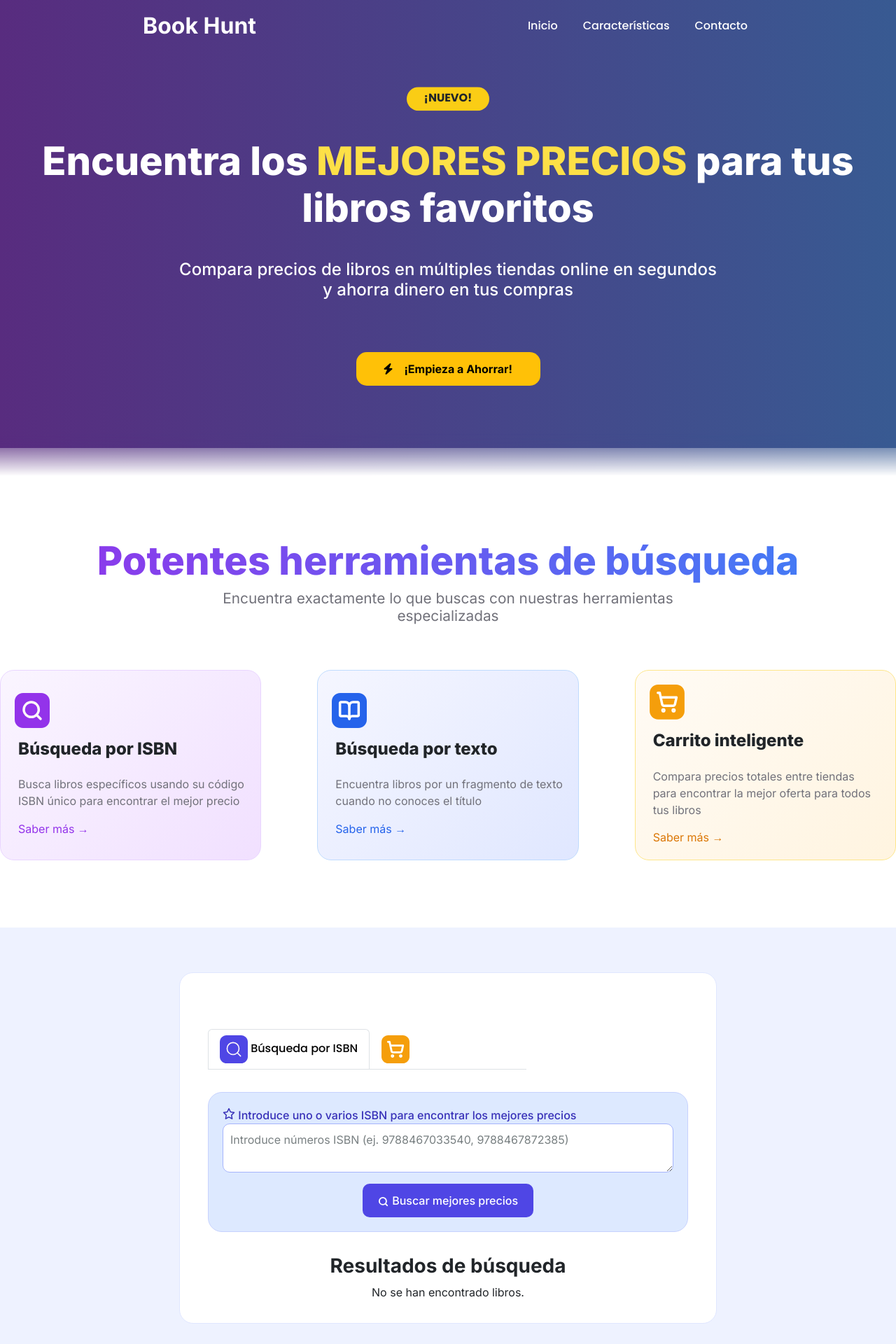
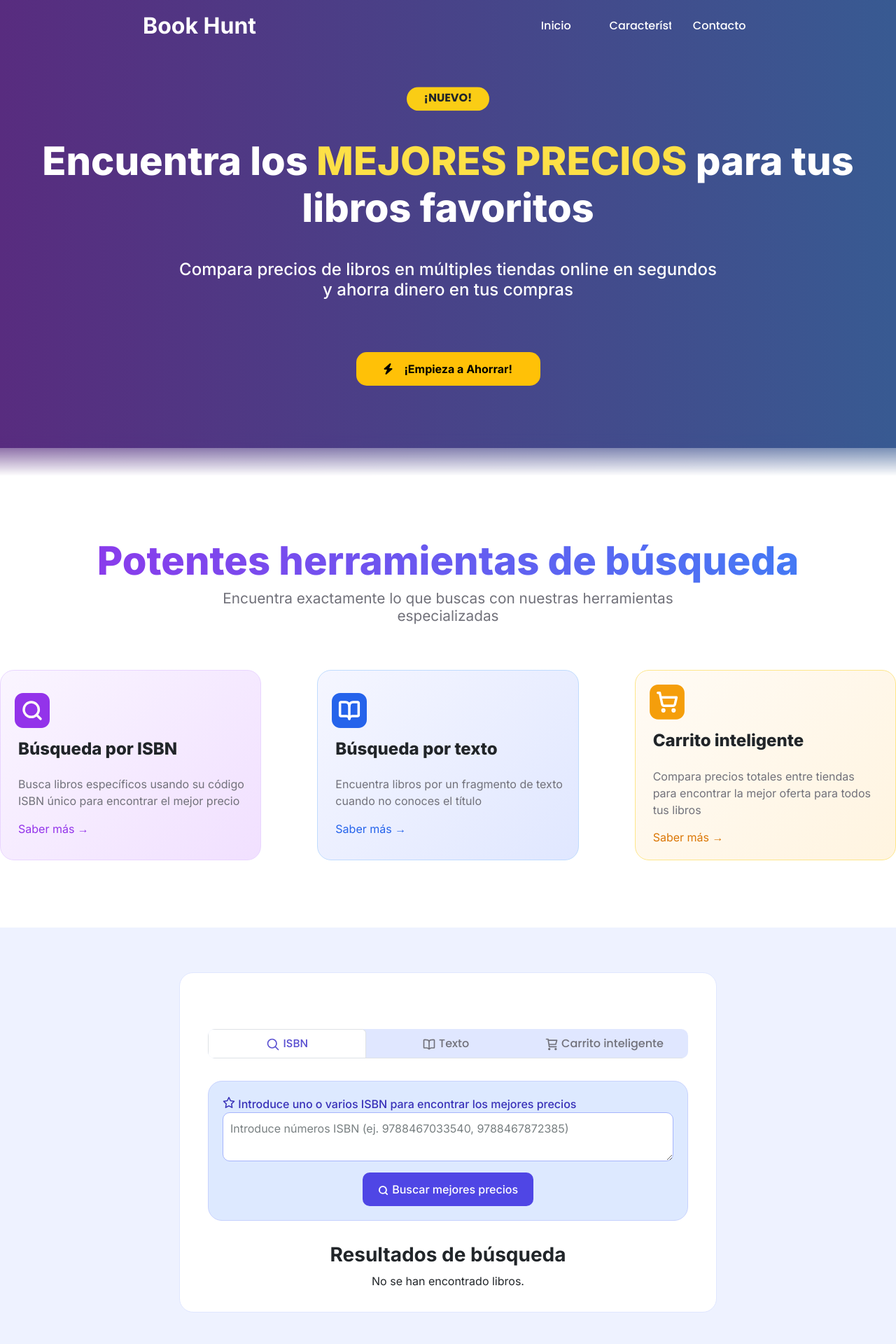
Before and after one commit to UFV-INGINF/BookHunt, a Flask app: page / in a window 1280 px wide. Shown: the top 1920 px of the page at 70% size. Run offline with Flask 3, Linux system fonts and the light colour scheme; some libraries are stand-ins or nearby versions.

Commit message:
FrontEnd. Tabs estilizados correctamente

```diff
--- a/app/static/css/styles.css
+++ b/app/static/css/styles.css
@@ -270,6 +270,42 @@ p {
     font-weight: 700;
     overflow: hidden;
 }
+
+.tab-container {
+    display: flex;
+    flex-direction: row;
+    justify-content: center;
+    align-items: center;
+
+    background-color: #e0e7ff;
+    width: 100%;
+
+    border-radius: 10px;
+}
+
+.tab-container ul {
+    width: 100%;
+    text-align: center;
+}
+
+.nav-item {
+    overflow: hidden;
+    width: 33%;
+}
+
+.nav-item button {
+    color: #71717a;
+    width: 100%;
+}
+
+.nav-item button.nav-link.active {
+    color: #5b51d1;
+}
+
+.nav-item button.nav-link.active svg path {
+    stroke: #5b51d1;
+}
+
 
 .contenedor-texto-buscador {
     display: flex;
--- a/app/templates/index.html
+++ b/app/templates/index.html
@@ -138,30 +138,34 @@
     <section class="buscador-libros" id="buscador">
       <div class="contenedor-texto-buscador">
         <!-- TABS -->
+        <div class="tab-container">
         <ul class="nav nav-tabs" id="tabs-buscador" role="tablist">
           <li class="nav-item" role="presentation">
             <button class="nav-link active" id="busqueda-tab" data-bs-toggle="tab" data-bs-target="#busqueda" type="button" role="tab" aria-controls="busqueda" aria-selected="true">
-              <svg width="40" height="40" viewBox="0 0 50 50" fill="none" xmlns="http://www.w3.org/2000/svg">
-                <path d="M0 12C0 5.37258 5.37258 0 12 0H38C44.6274 0 50 5.37258 50 12V38C50 44.6274 44.6274 50 38 50H12C5.37258 50 0 44.6274 0 38V12Z" fill="#4f46e5" />
-                <path d="M23.6667 34.3333C29.5577 34.3333 34.3333 29.5577 34.3333 23.6667C34.3333 17.7756 29.5577 13 23.6667 13C17.7756 13 13 17.7756 13 23.6667C13 29.5577 17.7756 34.3333 23.6667 34.3333Z" stroke="#FFF9F9" stroke-width="2" stroke-linecap="round" stroke-linejoin="round" />
-                <path d="M37 37L31.2667 31.2667" stroke="#FFF9F9" stroke-width="2" stroke-linecap="round" stroke-linejoin="round" />
-              </svg>
-              Búsqueda por ISBN
+              <svg xmlns="http://www.w3.org/2000/svg" width="20px" height="20px" viewBox="0 0 24 24" fill="none">
+                <path d="M15.7955 15.8111L21 21M18 10.5C18 14.6421 14.6421 18 10.5 18C6.35786 18 3 14.6421 3 10.5C3 6.35786 6.35786 3 10.5 3C14.6421 3 18 6.35786 18 10.5Z" stroke="#71717a" stroke-width="2" stroke-linecap="round" stroke-linejoin="round"/>
+                </svg>
+                ISBN
+            </button>
+          </li>
+          <li class="nav-item" role="presentation">
+            <button class="nav-link" id="texto-tab" data-bs-toggle="tab" data-bs-target="#texto" type="button" role="tab" aria-controls="busqueda por texto" aria-selected="false">
+              <svg xmlns="http://www.w3.org/2000/svg" width="20px" height="20px" viewBox="0 0 24 24" fill="none">
+                <path d="M12 10.4V20M12 10.4C12 8.15979 12 7.03969 11.564 6.18404C11.1805 5.43139 10.5686 4.81947 9.81596 4.43597C8.96031 4 7.84021 4 5.6 4H4.6C4.03995 4 3.75992 4 3.54601 4.10899C3.35785 4.20487 3.20487 4.35785 3.10899 4.54601C3 4.75992 3 5.03995 3 5.6V16.4C3 16.9601 3 17.2401 3.10899 17.454C3.20487 17.6422 3.35785 17.7951 3.54601 17.891C3.75992 18 4.03995 18 4.6 18H7.54668C8.08687 18 8.35696 18 8.61814 18.0466C8.84995 18.0879 9.0761 18.1563 9.29191 18.2506C9.53504 18.3567 9.75977 18.5065 10.2092 18.8062L12 20M12 10.4C12 8.15979 12 7.03969 12.436 6.18404C12.8195 5.43139 13.4314 4.81947 14.184 4.43597C15.0397 4 16.1598 4 18.4 4H19.4C19.9601 4 20.2401 4 20.454 4.10899C20.6422 4.20487 20.7951 4.35785 20.891 4.54601C21 4.75992 21 5.03995 21 5.6V16.4C21 16.9601 21 17.2401 20.891 17.454C20.7951 17.6422 20.6422 17.7951 20.454 17.891C20.2401 18 19.9601 18 19.4 18H16.4533C15.9131 18 15.643 18 15.3819 18.0466C15.15 18.0879 14.9239 18.1563 14.7081 18.2506C14.465 18.3567 14.2402 18.5065 13.7908 18.8062L12 20" stroke="#71717a" stroke-width="2" stroke-linecap="round" stroke-linejoin="round"/>
+                </svg>
+              Texto
             </button>
           </li>
           <li class="nav-item" role="presentation">
             <button class="nav-link" id="carrito-tab" data-bs-toggle="tab" data-bs-target="#carrito" type="button" role="tab" aria-controls="carrito" aria-selected="false">
-              <svg width="40" height="40" viewBox="0 0 50 50" fill="none" xmlns="http://www.w3.org/2000/svg">
-                <path d="M0 12C0 5.37258 5.37258 0 12 0H38C44.6274 0 50 5.37258 50 12V38C50 44.6274 44.6274 50 38 50H12C5.37258 50 0 44.6274 0 38V12Z" fill="#F59E0B"></path>
-                <path d="M19.6666 38.3334C20.403 38.3334 21 37.7364 21 37C21 36.2636 20.403 35.6667 19.6666 35.6667C18.9303 35.6667 18.3333 36.2636 18.3333 37C18.3333 37.7364 18.9303 38.3334 19.6666 38.3334Z" stroke="white" stroke-width="3.5" stroke-linecap="round" stroke-linejoin="round"></path>
-                <path d="M34.3333 38.3334C35.0697 38.3334 35.6667 37.7364 35.6667 37C35.6667 36.2636 35.0697 35.6667 34.3333 35.6667C33.597 35.6667 33 36.2636 33 37C33 37.7364 33.597 38.3334 34.3333 38.3334Z" stroke="white" stroke-width="3.5" stroke-linecap="round" stroke-linejoin="round"></path>
-                <path d="M11.7333 11.7333H14.4L17.9467 28.2933C18.0768 28.8998 18.4142 29.442 18.901 29.8265C19.3877 30.211 19.9932 30.4138 20.6133 30.4H33.6533C34.2602 30.399 34.8486 30.1911 35.3214 29.8105C35.7941 29.4298 36.1229 28.8994 36.2533 28.3067L38.4533 18.4H15.8267" stroke="white" stroke-width="3.5" stroke-linecap="round" stroke-linejoin="round"></path>
-              </svg>
+              <svg xmlns="http://www.w3.org/2000/svg" width="20px" height="20px" viewBox="0 0 24 24" fill="none">
+                <path d="M6.29977 5H21L19 12H7.37671M20 16H8L6 3H3M9 20C9 20.5523 8.55228 21 8 21C7.44772 21 7 20.5523 7 20C7 19.4477 7.44772 19 8 19C8.55228 19 9 19.4477 9 20ZM20 20C20 20.5523 19.5523 21 19 21C18.4477 21 18 20.5523 18 20C18 19.4477 18.4477 19 19 19C19.5523 19 20 19.4477 20 20Z" stroke="#71717a" stroke-width="2" stroke-linecap="round" stroke-linejoin="round"/>
+                </svg>
               Carrito inteligente
             </button>
           </li>
         </ul>
-
+      </div>
         <!-- CONTENIDO DE LOS TABS -->
         <div class="tab-content" id="tabsContent">
           <!-- TAB BÚSQUEDA -->
```
